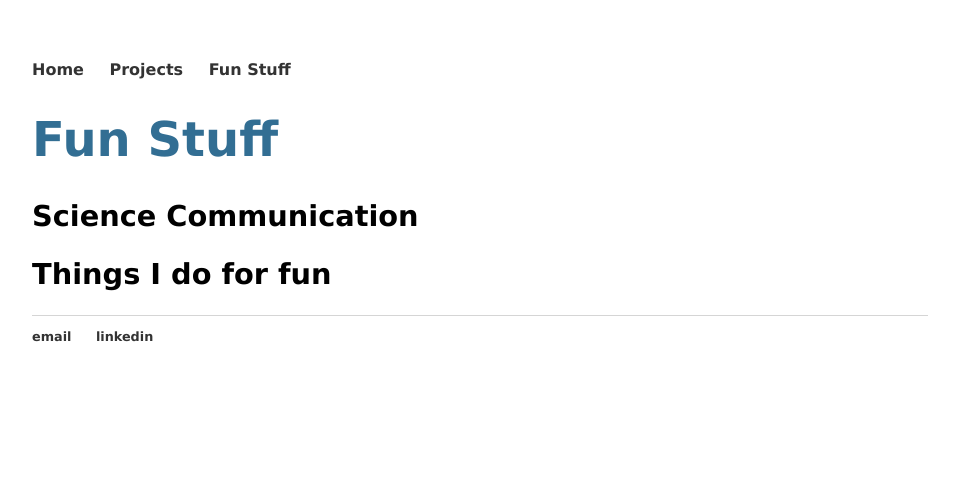
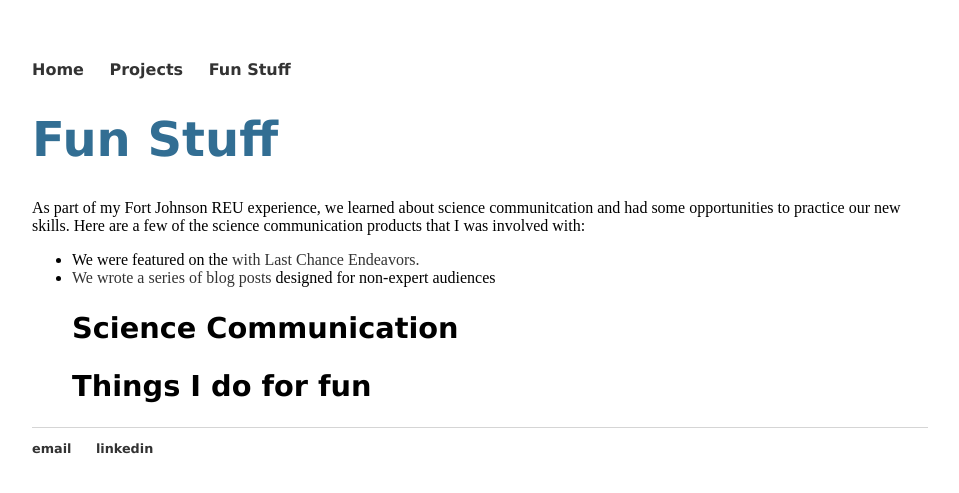
Before and after one commit to kcmateos/kcmateos.github.io, a Jekyll site: the page funstuff/index.html, which Jekyll copies as it is, in a window 1280 px wide. Shown: the top 493 px of the page, without its empty margins (160-1119 px from the left). Built offline with Jekyll 4.4.1, drawn with Linux system fonts in a browser that asks for light colours.

Commit message:
Update index.html

```diff
--- a/funstuff/index.html
+++ b/funstuff/index.html
@@ -17,6 +17,10 @@
 		<div class="container">
     		<div class="blurb">
         		<h1>Fun Stuff</h1>
+			</p> As part of my Fort Johnson REU experience, we learned about science communitcation and had some opportunities to practice our new skills. Here are a few of the science communication products that I was involved with:
+			<ul>
+				<li> We were featured on the <a href="https://www.lastchanceendeavors.com/podcast/episode/2e3514af/reu-mini-series-episode-02-or-jackson-eberwein-jules-duran-and-katherine-mateos-or-a-whole-bag-of-issues" Conservation Connection podcast</a> with Last Chance Endeavors. </li>
+				<li> We wrote a series of <a href="https://blogreu.wordpress.com/author/katherinemateos/">blog posts</a> designed for non-expert audiences </li>
 			<h2>Science Communication</h2>
 			<h2>Things I do for fun</h2>
     		</div><!-- /.blurb -->
```
